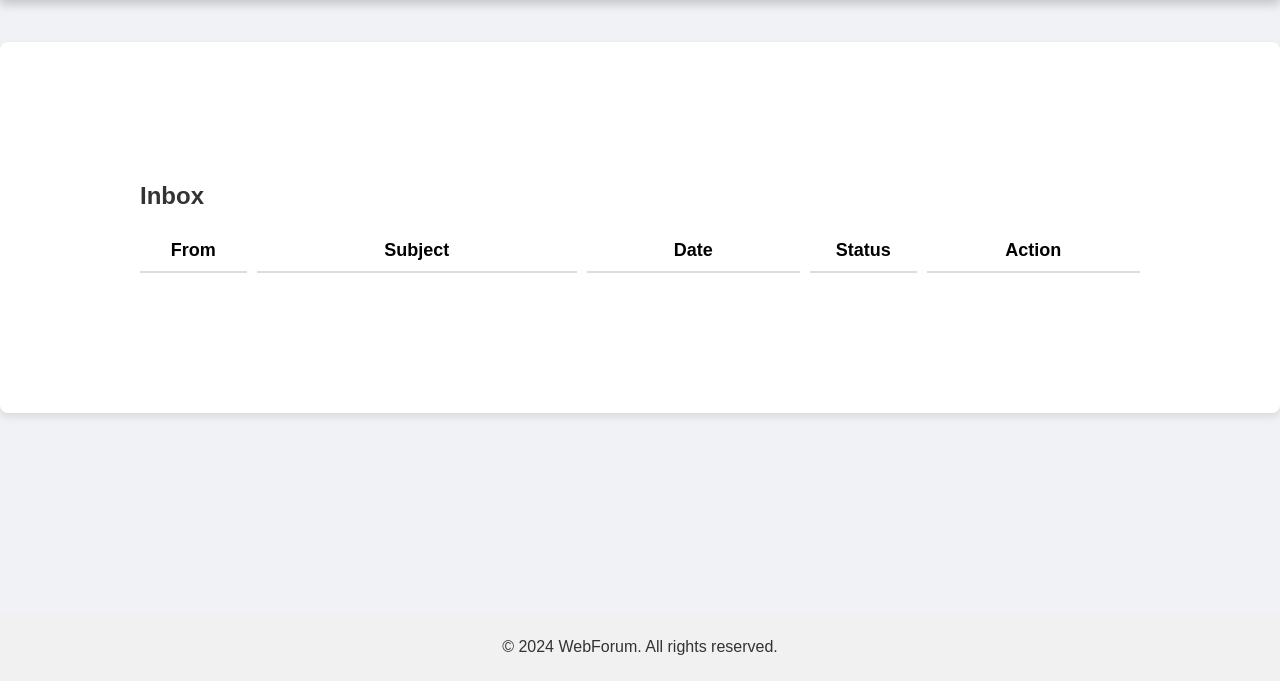
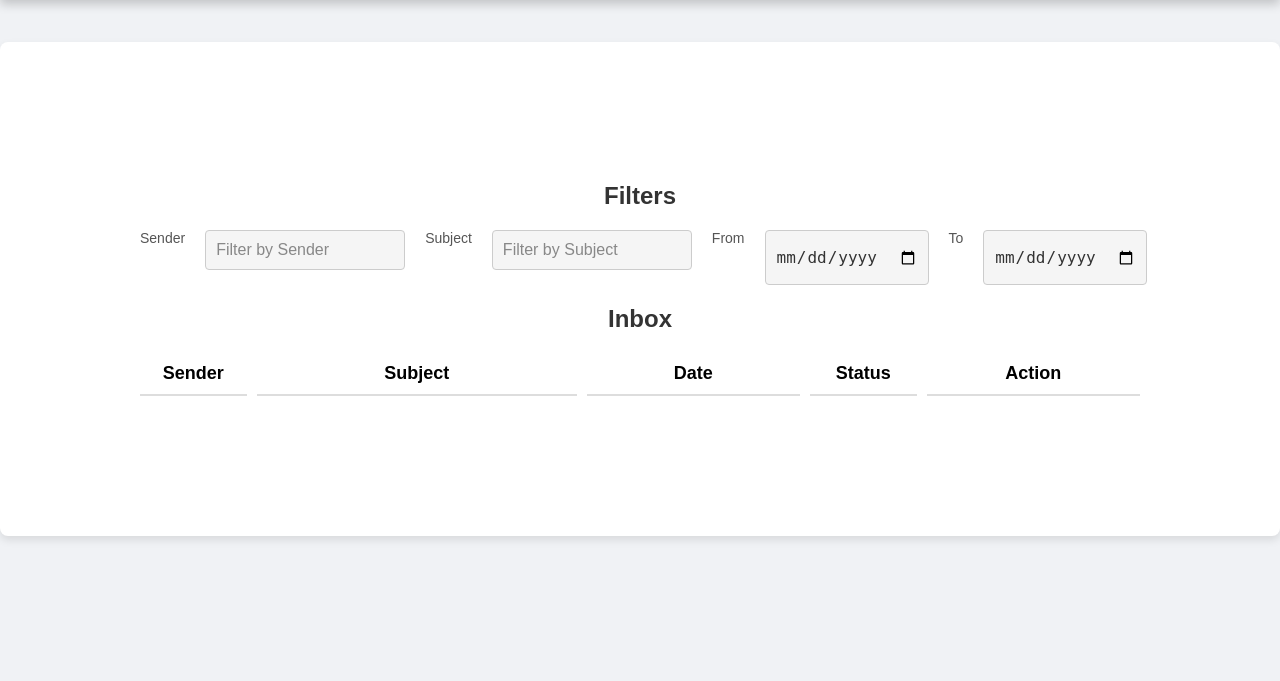
Before and after one commit to mavalu22/trabalhoDevWeb, a PHP site: page /index.php?action=home in a window 1280 px wide. Shown: the part 118-799 px from the top of the page. Run offline with PHP 8.4, Linux system fonts and the light colour scheme; the visitor is signed in with stand-in values (Sample User, id 1); data comes from the database, SQL or seed files in the repository; both versions use the stored data as it was after the commit.

Commit message:
Adding filters

```diff
--- a/app/views/user/home.php
+++ b/app/views/user/home.php
@@ -1,12 +1,25 @@
 <?php $title = 'Home'; ?>
 <?php include __DIR__ . '/../header.php'; ?>
+<script src="/public/js/filter.js"></script>
+<div class="container2">
 
-<div class="container2">
+
+    <h1>Filters</h1>
+    <div class="filter-container">
+        <label >Sender</label>
+        <input type="text" id="filter-from" placeholder="Filter by Sender">
+        <label >Subject</label>
+        <input type="text" id="filter-subject" placeholder="Filter by Subject">
+        <label >From</label>
+        <input type="date" id="filter-start-date" placeholder="Start Date">
+        <label >To</label>
+        <input type="date" id="filter-end-date" placeholder="End Date">
+    </div>
+
     <h1>Inbox</h1>
-
     <div class="inbox-grid">
         <div class="inbox-header">
-            <div class="inbox-header-item">From</div>
+            <div class="inbox-header-item">Sender</div>
             <div class="inbox-header-item">Subject</div>
             <div class="inbox-header-item">Date</div>
             <div class="inbox-header-item">Status</div>
@@ -38,6 +51,5 @@
                 </div>
         <?php endforeach; ?>
     </div>
-
 </div>
 <?php include __DIR__ . '/../footer.php'; ?>
--- a/public/css/styles.css
+++ b/public/css/styles.css
@@ -143,6 +143,7 @@ h1 {
     margin-bottom: 20px;
     color: #333;
     font-size: 24px;
+    text-align: center;
 }
 
 label {
@@ -641,3 +642,76 @@ body.dark-mode .recipient-tag span {
 body.dark-mode .recipient-tag span:hover {
     color: #c9302c;
 }
+
+.filter-container {
+    margin-bottom: 20px;
+    display: flex;
+    gap: 20px;
+}
+
+.filter-container input {
+    padding: 10px;
+    border: 1px solid #ccc;
+    border-radius: 4px;
+    font-size: 16px;
+    background-color: #f5f5f5;
+    color: #333;
+    outline: none;
+}
+
+.filter-container input::placeholder {
+    color: #888;
+}
+
+.filter-container input[type="date"] {
+    appearance: none;
+    -webkit-appearance: none;
+    -moz-appearance: none;
+    background-color: #f5f5f5;
+    color: #333;
+    padding: 10px;
+    border: 1px solid #ccc;
+    border-radius: 4px;
+    font-size: 16px;
+}
+
+.filter-container input[type="date"]::-webkit-calendar-picker-indicator {
+    filter: none;
+    cursor: pointer;
+}
+
+.filter-container input:focus {
+    border-color: #007bff;
+    box-shadow: 0 0 5px rgba(0, 123, 255, 0.5);
+}
+
+body.dark-mode .filter-container input {
+    background-color: #2c2c2c;
+    color: #ddd;
+    border: 1px solid #555;
+}
+
+body.dark-mode .filter-container input::placeholder {
+    color: #888;
+}
+
+body.dark-mode input[type="date"]::-webkit-calendar-picker-indicator {
+    filter: invert(1);
+}
+
+.filter-container input[type="text"],
+.filter-container input[type="date"] {
+    width: 200px;
+}
+
+/* Estilo para erro em dark mode */
+body.dark-mode .filter-container .error-message {
+    color: #ff4d4d;
+}
+
+/* Estilo do erro */
+.filter-container .error-message {
+    color: red;
+    margin-top: 5px;
+    font-size: 14px;
+}
--- a/public/js/autocomplete.js
+++ b/public/js/autocomplete.js
@@ -20,15 +20,12 @@ function selectRecipient(name) {
     let selectedRecipients = document.getElementById('selectedRecipients');
     let recipientsInput = document.getElementById('recipientsInput');
 
-    // Verifica se o destinatário já foi adicionado
     if (!recipientsInput.value.includes(name)) {
-        // Adiciona o destinatário à div de destinatários selecionados
         let recipientTag = document.createElement('div');
         recipientTag.classList.add('recipient-tag');
         recipientTag.innerHTML = `${name} <span onclick="removeRecipient('${name}')">x</span>`;
         selectedRecipients.appendChild(recipientTag);
 
-        // Adiciona o destinatário ao campo oculto (input)
         if (recipientsInput.value === '') {
             recipientsInput.value = name;
         } else {
@@ -36,7 +33,6 @@ function selectRecipient(name) {
         }
     }
 
-    // Limpa o campo de input e esconde a lista de sugestões
     document.getElementById('recipient').value = '';
     document.getElementById('recipientList').style.display = 'none';
 }
@@ -45,7 +41,6 @@ function removeRecipient(name) {
     let recipientsInput = document.getElementById('recipientsInput');
     let selectedRecipients = document.getElementById('selectedRecipients');
 
-    // Remove o destinatário da lista visual
     let tags = selectedRecipients.getElementsByClassName('recipient-tag');
     for (let i = 0; i < tags.length; i++) {
         if (tags[i].textContent.includes(name)) {
@@ -54,7 +49,6 @@ function removeRecipient(name) {
         }
     }
 
-    // Remove o destinatário do campo oculto (input)
     let recipients = recipientsInput.value.split(',');
     recipients = recipients.filter(recipient => recipient !== name);
     recipientsInput.value = recipients.join(',');
--- /dev/null
+++ b/public/js/filter.js
@@ -0,0 +1,69 @@
+document.addEventListener("DOMContentLoaded", function () {
+    const filterFromInput = document.getElementById('filter-from');
+    const filterSubjectInput = document.getElementById('filter-subject');
+    const filterStartDateInput = document.getElementById('filter-start-date');
+    const filterEndDateInput = document.getElementById('filter-end-date');
+    const errorContainer = document.createElement('div');
+    errorContainer.style.color = 'red';
+    filterEndDateInput.parentElement.appendChild(errorContainer);
+
+    function validateDateRange() {
+        const startDate = filterStartDateInput.value;
+        const endDate = filterEndDateInput.value;
+
+        if (startDate && endDate && new Date(startDate) > new Date(endDate)) {
+            errorContainer.textContent = "End date must be later than or equal to the start date.";
+            return false;
+        } else {
+            errorContainer.textContent = "";
+            return true;
+        }
+    }
+
+    function filterMessages() {
+        if (!validateDateRange()) {
+            return;
+        }
+
+        const fromFilter = filterFromInput.value.toLowerCase();
+        const subjectFilter = filterSubjectInput.value.toLowerCase();
+        const startDateFilter = filterStartDateInput.value;
+        const endDateFilter = filterEndDateInput.value;
+
+        const messageRows = document.querySelectorAll('.inbox-row');
+
+        messageRows.forEach(messageRow => {
+            const fromText = messageRow.querySelector('.from').textContent.toLowerCase();
+            const subjectText = messageRow.querySelector('.subject').textContent.toLowerCase();
+            const messageDate = messageRow.querySelector('.date').textContent.trim();
+
+            const messageDateObj = new Date(messageDate);
+            const startDateObj = startDateFilter ? new Date(startDateFilter) : null;
+            const endDateObj = endDateFilter ? new Date(endDateFilter) : null;
+
+            const isDateInRange = (!startDateObj || messageDateObj >= startDateObj) &&
+                (!endDateObj || messageDateObj <= endDateObj);
+
+            const actionColumn = messageRow.nextElementSibling;
+
+            if ((fromText.includes(fromFilter) || fromFilter === '') &&
+                (subjectText.includes(subjectFilter) || subjectFilter === '') &&
+                isDateInRange) {
+                messageRow.style.display = '';
+                if (actionColumn && actionColumn.classList.contains('inbox-column')) {
+                    actionColumn.style.display = '';
+                }
+            } else {
+                messageRow.style.display = 'none';
+                if (actionColumn && actionColumn.classList.contains('inbox-column')) {
+                    actionColumn.style.display = 'none';
+                }
+            }
+        });
+    }
+
+    filterFromInput.addEventListener('input', filterMessages);
+    filterSubjectInput.addEventListener('input', filterMessages);
+    filterStartDateInput.addEventListener('input', filterMessages);
+    filterEndDateInput.addEventListener('input', filterMessages);
+});
```
Also changed, not shown: database/forum.db (added), 1 other file.
